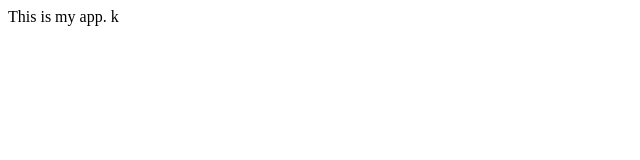
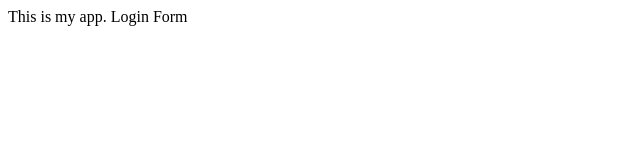
Before and after one commit to CarlyleErasmus/myappsample, a plain HTML site: page index.html in a window 1280 px wide. Shown: the full height of the page, 0-640 px from the left. Drawn offline with Linux system fonts and the light colour scheme.

Commit message:
login form

```diff
--- a/index.html
+++ b/index.html
@@ -4,6 +4,7 @@
 	<title>My App</title>
 </head>
 <body>
-	This is my app.   k
+	This is my app.
+	Login Form
 </body>
 </html>
```
Also changed, not shown: login.html (added, +1 -0 lines), log.txt (added).
